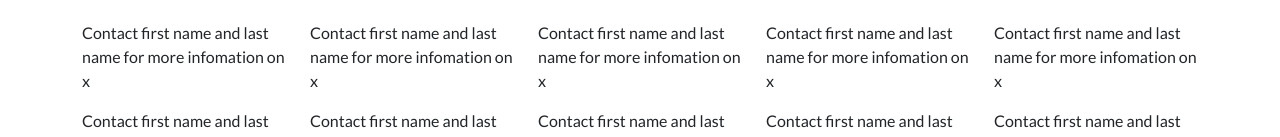
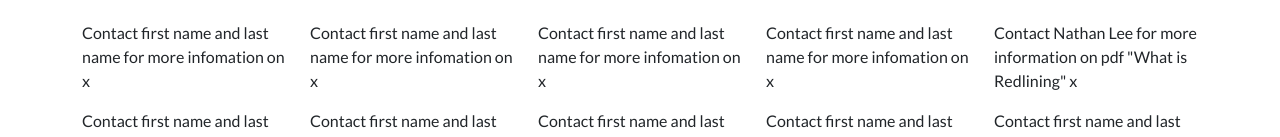
Before and after one commit to group-eighteen/ISS210-005-18, a plain HTML site: page index.html in a window 1280 px wide. Shown: the part 2217-2354 px from the top of the page. Drawn offline with nearby package versions, Linux system fonts and the light colour scheme.

Commit message:
Nathan Lee - Contact info changed

```diff
--- a/index.html
+++ b/index.html
@@ -156,7 +156,7 @@
                     <div class="col-sm"><p>Contact first name and last name for more infomation on x</p></div>
                     <div class="col-sm"><p>Contact first name and last name for more infomation on x</p></div>
                     <div class="col-sm"><p>Contact first name and last name for more infomation on x</p></div>
-                    <div class="col-sm"><p>Contact first name and last name for more infomation on x</p></div>
+                    <div class="col-sm"><p>Contact Nathan Lee for more information on pdf "What is Redlining" x</p></div>
                 </div>
                 <div class="row justify-content-center">
                     <div class="col-sm"><p>Contact first name and last name for more infomation on x</p></div>
```
